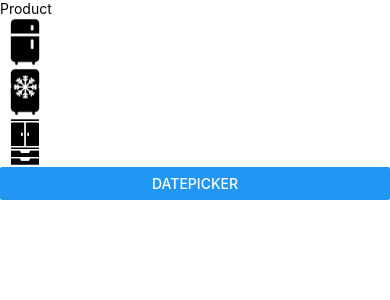
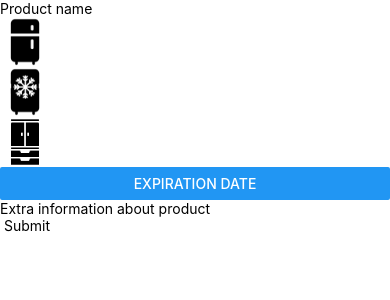
Before and after one commit to Laura-Foxey/expirationDate-app, a React Native app: screen /AddItem in a window 390 px wide. Shown: the top 300 px of the page. Built offline with nearby package versions, Linux system fonts and the light colour scheme; no server answers.

Commit message:
include add item

```diff
--- a/Components/List.js
+++ b/Components/List.js
@@ -8,46 +8,78 @@ export default function List({navigation}) {
   const [loading, setLoading] = useState(true);
   const [displayBy, setDisplayBy] = useState('');
   const [searchPhrase, setSearchPhrase] = useState("");
+  const [delReload, setDelReload] = useState(false);
 
   //clears all data selections before navigating
   const navigateToItem = (item) => {
-    setData(
-      data.map((i) => ({...i, clicked: false, selected: false}))
-    );
-      setDisplayBy("");
-      setSearchPhrase("");
       navigation.push("ItemDetails", { item })
+      setData(
+        data.map((i) => ({...i, clicked: false, selected: false}))
+      );
+        setDisplayBy("");
+        setSearchPhrase("");
   }
 
   //expands item on click
-  // const onSetExpanded = (iid) => {
-  //   setData(
-  //     data.map((item) =>
-  //         item.id === iid ? { ...item, clicked: !item.clicked } : item
-  //   ))
-  // }
+  const onSetExpanded = (iid) => {
+    setData(
+      data.map((item) =>
+          item._id === iid ? { ...item, clicked: !item.clicked } : item
+    ))
+  }
 
-  // //selects item on long click
-  // const onSetSelected = (iid) => {
-  //   setData(
-  //     data.map((item) =>
-  //         item.id === iid ? { ...item, selected: !item.selected } : item
-  //     )
-  //   )
-  // }
+  //selects item on long click
+  const onSetSelected = (iid) => {
+    setData(
+      data.map((item) =>
+          item._id === iid ? { ...item, selected: !item.selected } : item
+      )
+    )
+  }
 
+  //data fetch and filter, finish loading
   useEffect(() => {
-    fetch("http://localhost:3000/products")
+    fetch("http://192.168.43.52:3000/products")
     .then(res => res.json())
-    .then(data => setData(data))
-  }, [])
+    .then(data => setData(data
+      .filter((d) => {
+        if (displayBy === '' || d.storage.includes(displayBy)) {return d}
+      })
+      .filter((d) => {
+        if(searchPhrase === '' || d.name.toLowerCase().includes(searchPhrase.toLowerCase())) {return d}
+    })))
+    .then(() => setLoading(false))
+    .catch((error) => console.log('fetchToken error: ', error))
+  }, [searchPhrase, displayBy, delReload])
 
-  //invididual item render depending on search and filter
+  //delete element
+  const onDelete = (id) => {
+    fetch(`http://192.168.43.52:3000/products/${id}`, { method: 'DELETE' })
+    .then(async response => {
+      const data = await response.json();
+
+      // check for error response
+      if (!response.ok) {
+          // get error message from body or default to response status
+          const error = (data && data.message) || response.status;
+          return Promise.reject(error);
+      }
+    })
+    .catch(error => {
+        console.error('There was an error!', error);
+    });
+    setDelReload(prev => !prev)
+  }
+
+
+  //invididual item render for FlatList
   const renderItem = ({item}) => {
-        return (
-        <TouchableOpacity key={item.id} onPress={() => onSetExpanded(item.id)} onLongPress={() => onSetSelected(item.id)}>
-          <ListItem item={item} navigateToItem={navigateToItem}/>
-        </TouchableOpacity>)
+      return (
+      loading ? <Text> Loading... </Text> :
+      <TouchableOpacity onPress={() => onSetExpanded(item._id)} onLongPress={() => onSetSelected(item._id)}>
+        <ListItem item={item} navigateToItem={navigateToItem} onDelete={onDelete}/>
+      </TouchableOpacity>
+    )
   }
 
   return (
@@ -66,7 +98,7 @@ export default function List({navigation}) {
         </View>
           <FlatList
             data={data}
-            keyExtractor ={(item) => item.id}
+            keyExtractor ={(item) => item._id}
             renderItem={renderItem}
             showsVerticalScrollIndicator={false}
           />
--- a/Components/ListItem.js
+++ b/Components/ListItem.js
@@ -1,7 +1,7 @@
 import React, { useState } from 'react';
 import { StyleSheet, Text, View, Image, TouchableOpacity } from 'react-native';
 
-export default function ListItem({item, navigateToItem}) {
+export default function ListItem({item, navigateToItem, onDelete}) {
 
   const assignColor = () => {
     const countdown = calcCountdown(exp);
@@ -41,7 +41,7 @@ export default function ListItem({item, navigateToItem}) {
             <TouchableOpacity key={item.id} onPress={() => navigateToItem(item)} >
                 <Image style={styles.editIcon} source={require("../assets/95637.png")}/>
             </TouchableOpacity>
-            <TouchableOpacity>
+            <TouchableOpacity onPress={() => onDelete(item._id)}>
                 <Image style={styles.deleteIcon} source={require("../assets/3096687.png")}
                 />
             </TouchableOpacity>
--- a/Screens/AddItem.js
+++ b/Screens/AddItem.js
@@ -1,17 +1,45 @@
 import React, { useState } from 'react';
-import { View, SafeAreaView, StyleSheet, TouchableOpacity, TextInput, Image, Button } from 'react-native';
+import { View, SafeAreaView, StyleSheet, TouchableOpacity,  Text, TextInput, Image, Button } from 'react-native';
 import DateTimePicker from '@react-native-community/datetimepicker';
 
-const AddItem = () => {
-    const [name, setName] = useState("");
+const AddItem = ({navigation}) => {
+    const [Name, setName] = useState("");
     const [date, setDate] = useState(new Date());
-    const [storage, setStorage] = useState("");
+    const [Storage, setStorage] = useState("");
     const [show, setShow] = useState(false);
+    const [dText, setText] = useState('')
+    const [Details, setDetails] = useState('');
 
     const onChange = (e, selectedDate) => {
         const currentDate = selectedDate || date;
         setDate(currentDate);
+
+        let tempDate = currentDate;
+        let fDate = tempDate.getFullYear() + '-' + (tempDate.getMonth() + 1) + '-' + tempDate.getDate();
+        setText(fDate);
         setShow(false);
+    }
+
+    const submit = () => {
+        fetch("http://192.168.43.52:3000/products", {
+            method: 'POST',
+            headers: { 'Content-Type': 'application/json' },
+            body: JSON.stringify({
+                name: Name,
+                storage: Storage,
+                expiration: dText,
+                details: Details,
+            })
+        })
+        .then(res => res.json())
+        //reset values on submit
+        setName("");
+        setDate(new Date());
+        setStorage("");
+        setText("");
+        setDetails("");
+
+        navigation.push("Home", {})
     }
 
     return (
@@ -19,8 +47,8 @@ const AddItem = () => {
             <TextInput
                 style={styles.input}
                 onChangeText={setName}
-                value={name}
-                placeholder="Product"
+                value={Name}
+                placeholder="Product name"
             />
             <View>
                 <TouchableOpacity onPress={() => setStorage("Fridge")}>
@@ -34,8 +62,22 @@ const AddItem = () => {
                 </TouchableOpacity>
             </View>
             <View>
-                <Button title="DatePicker" onPress={() => setShow(true)}/>
-                {show && <DateTimePicker value={date} mode={'date'} minimumDate={new Date()} onChange={onChange}/>}
+                {dText && <Text>Current expiration date picked: {dText}</Text>}
+                <Button title="Expiration Date" onPress={() => setShow(true)}/>
+                {show && <DateTimePicker value={date} mode='date' display='default' minimumDate={new Date()} onChange={onChange}/>}
+            </View>
+            <View>
+                <TextInput
+                    style={styles.input}
+                    onChangeText={setDetails}
+                    value={Details}
+                    placeholder="Extra information about product"
+                />
+            </View>
+            <View>
+                <TouchableOpacity onPress={() => submit()}>
+                    <Text> Submit </Text>
+                </TouchableOpacity>
             </View>
         </SafeAreaView>
     )
--- a/Screens/ItemDetails.js
+++ b/Screens/ItemDetails.js
@@ -1,16 +1,22 @@
 import React, { useState } from 'react';
-import { Pressable, StyleSheet, Text, View, Image } from 'react-native';
-import { TouchableOpacity } from 'react-native-web';
+import { Pressable, StyleSheet, Text, View, Image, TouchableOpacity } from 'react-native';
 
 export default function ItemDetails({navigation, route}) {
     let { item } = route.params;
+    const [Name, setName] = useState(item.name);
+    const [date, setDate] = useState(item.date);
+    const [Storage, setStorage] = useState(item.storage);
+    const [show, setShow] = useState(false);
+    const [dText, setText] = useState(item.date)
+    const [Details, setDetails] = useState(item.details);
+
   return (
     <View style={styles.container}>
-      <Text>Produce name: {item.name}</Text>
-      <Text>Product is stored in: {item.storage}</Text>
-      <Text>It will expire: {item.expiration}</Text>
-      <Text>Details: {item.details} </Text>
-      <Text></Text>
+      <Text>Produce name: {Details}</Text>
+      <Text>Product is stored in: {Storage}</Text>
+      <Text>It will expire: {dText}</Text>
+      <Text>Details: {Details} </Text>
+      <TouchableOpacity></TouchableOpacity>
     </View>
   );
 }
```
